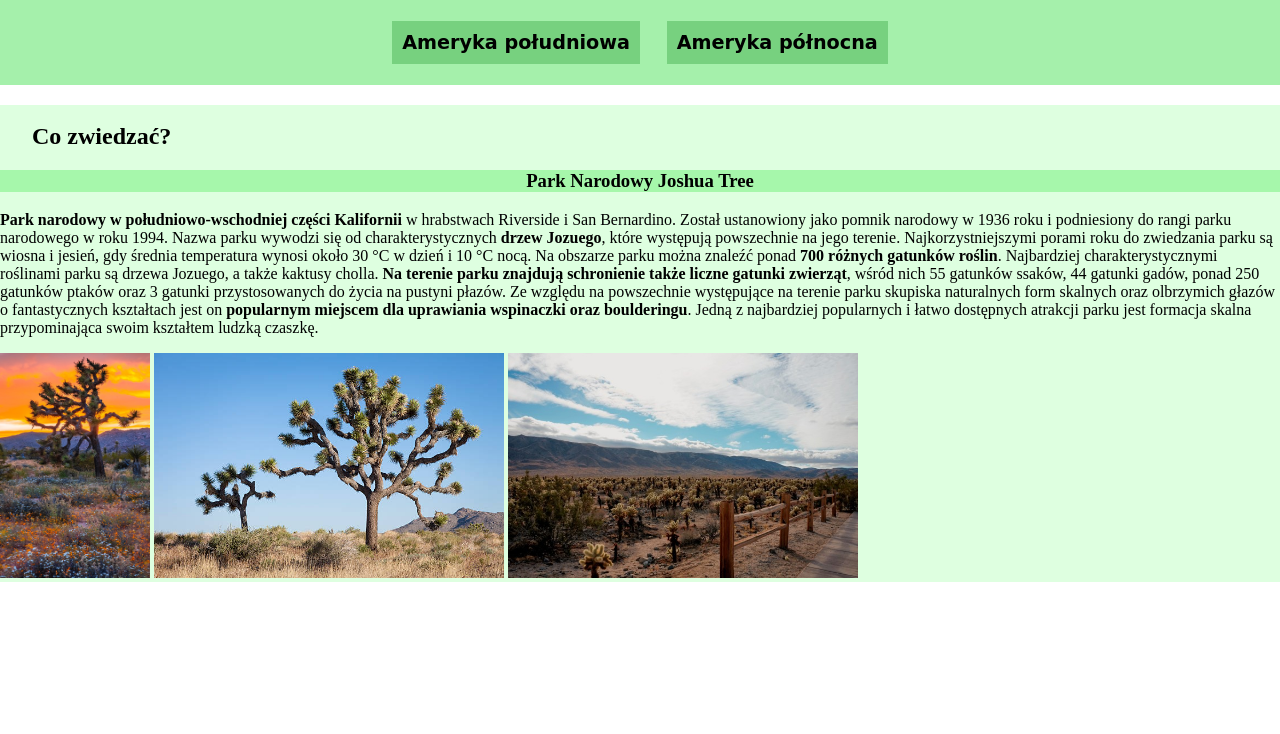
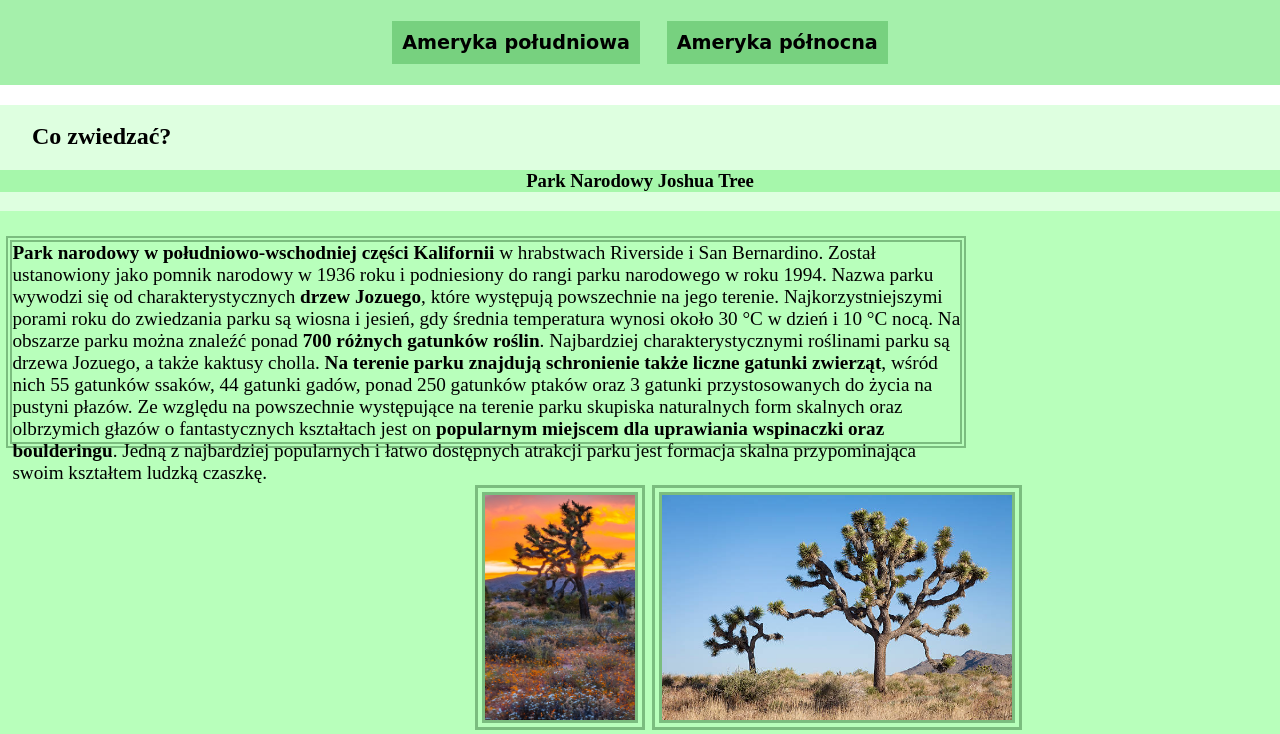
Before and after one commit to GosiaSapiecha/homepage-wtf3, a plain HTML site: page ameryka_polnocna.html in a window 1280 px wide. Shown: the top 734 px of the page. Drawn offline with Linux system fonts and the light colour scheme.

Commit message:
Added border to images and text

```diff
--- a/ameryka_polnocna.html
+++ b/ameryka_polnocna.html
@@ -19,9 +19,9 @@
 		<section class="section_green">
 			<h2>Co zwiedzać?</h2>
 			<h3 class="background_green_header">Park Narodowy Joshua Tree</h3>
-			<article>
-				<div>
-					<p><strong>Park narodowy w południowo-wschodniej części Kalifornii</strong> w hrabstwach Riverside i
+			<article class="background_green_article div_flexbox_green">
+				<div id="e">
+					<p class="green_text_border font_size"><strong>Park narodowy w południowo-wschodniej części Kalifornii</strong> w hrabstwach Riverside i
 						San Bernardino. Został ustanowiony jako pomnik narodowy w 1936 roku i podniesiony do rangi parku
 						narodowego w roku 1994. Nazwa parku wywodzi się od charakterystycznych <strong>drzew
 						Jozuego</strong>, które występują powszechnie na jego terenie. Najkorzystniejszymi porami
@@ -36,11 +36,11 @@
 						boulderingu</strong>. Jedną z najbardziej popularnych i łatwo dostępnych atrakcji parku jest
 						formacja skalna przypominająca swoim kształtem ludzką czaszkę.</p>
 				</div>
-				<div>
+				<div id="f">
 					<p>
-						<img width="150px" height="225px" src="drzewo_jozuego.jpg" alt="drzewo_jozuego">
-						<img width="350px" height="225px" src="drzewo_jozuego2.jpg" alt="drzewo_jozuego">
-						<img width="350px" height="225px" src="drzewa_joshua_park.jpg" alt="drzewa_w_parku_joshua">
+						<img class="image_green_border" width="150px" height="225px" src="drzewo_jozuego.jpg" alt="drzewo_jozuego">
+						<img class="image_green_border" width="350px" height="225px" src="drzewo_jozuego2.jpg" alt="drzewo_jozuego">
+						<img class="image_green_border" width="350px" height="225px" src="drzewa_joshua_park.jpg" alt="drzewa_w_parku_joshua">
 					</p>
 				</div>
 			</article>
--- a/style.css
+++ b/style.css
@@ -44,7 +44,7 @@ h3 {
   padding-left: 165px;
 }
 
-.background_purple {
+.background_purple_article {
   background-color: #e2cdfa;
   padding: 0px 10px 0px 10px;
 }
@@ -90,7 +90,7 @@ h2 {
   height: 150px;
 }
 
-.background_yellow {
+.background_yellow_article {
   background-color: #fbfce1;
   padding: 0px 10px 0px 10px;
 }
@@ -139,3 +139,33 @@ h2 {
 .background_green_header {
   background-color: #a6f7ab;
 }
+
+.image_green_border {
+  border: 10px double #7bbd7f;
+  margin: 0.2%;
+}
+
+.green_text_border {
+  border: 6px double #7bbd7f;
+  height: 200px;
+}
+
+.background_green_article {
+  background-color: #b8ffbb;
+}
+
+#e {
+  width: 75%;
+  float: left;
+  padding-top: 0.5%;
+  padding-left: 0.5%;
+}
+
+#f {
+  padding-left: 37%;
+}
+
+.div_flexbox_green {
+  display: flex;
+  flex-direction: column;
+}
```
Also changed, not shown: index.html (+2 -2 lines).
